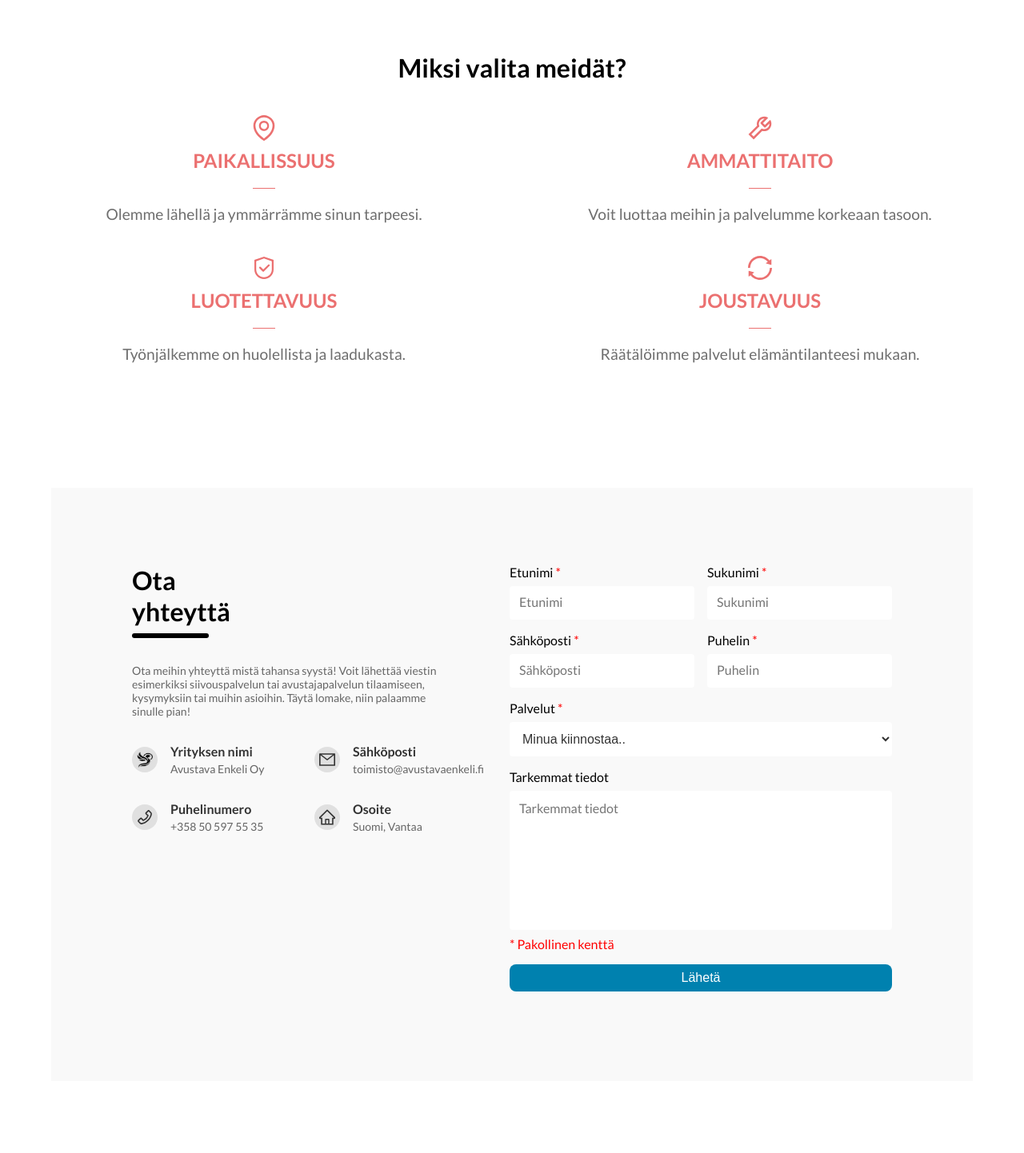
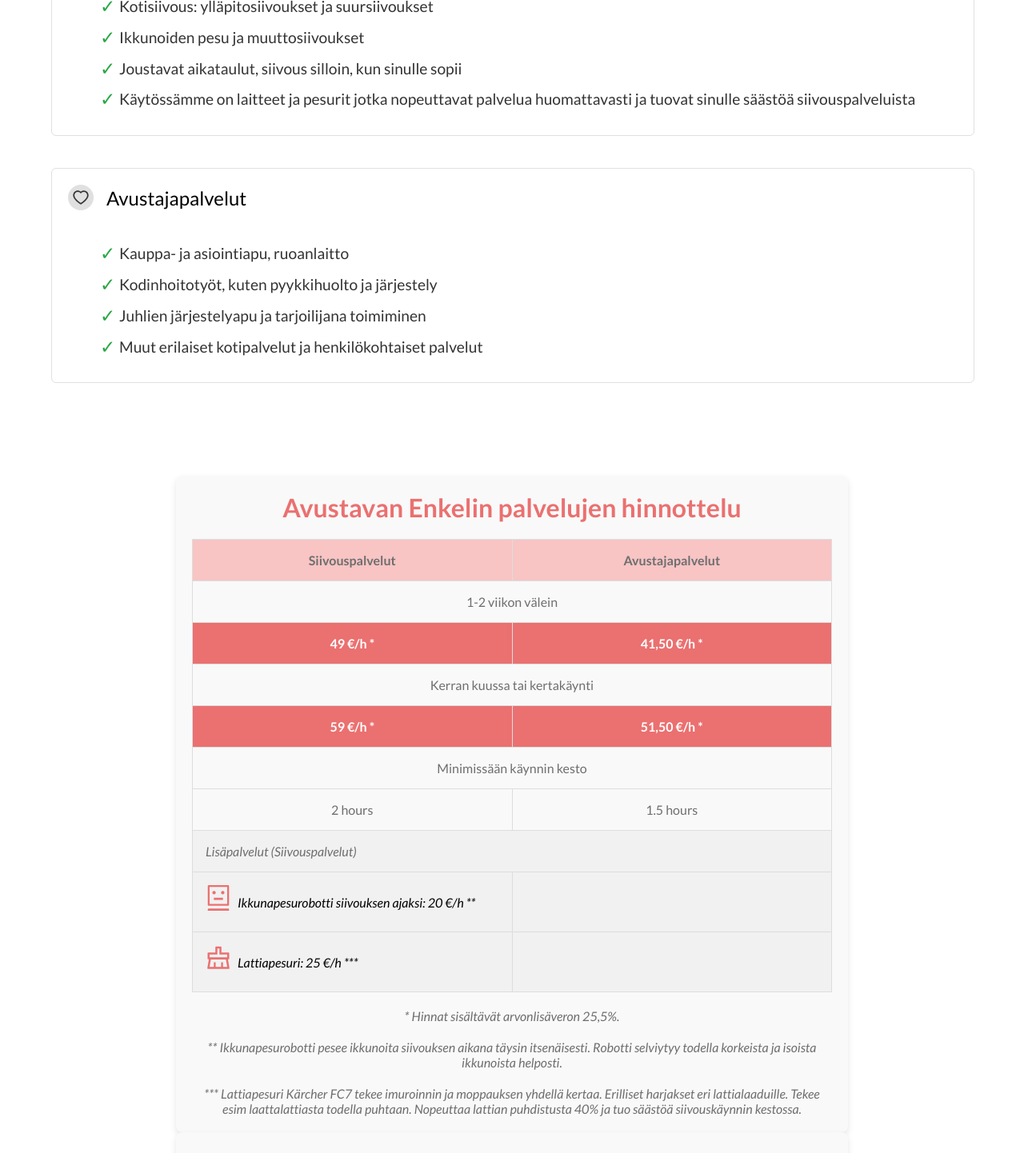
Before and after one commit to anyajegorova/avustava-enkeli, a React (Vite) app: page / in a window 1280 px wide. Shown: the part 1330-2772 px from the top of the page at 80% size. Built offline with nearby package versions, Linux system fonts and the light colour scheme.

Commit message:
non collapsible service info, cleaning duration table, pricing table

```diff
--- a/src/pages/Home.tsx
+++ b/src/pages/Home.tsx
@@ -8,6 +8,9 @@ import WhyChooseUs from '../ui/components/WhyChooseUs'
 import IntroInfoSection from '../ui/components/IntroInfoSection'
 import Footer from '../ui/components/Footer'
 import ContactForm2 from '../ui/components/ContactForm2'
+import NonCollapsible from '../ui/components/NonCollapsible'
+import Pricing from '../ui/components/Pricing'
+import CleaningDuration from '../ui/components/CleaningDuration' // Import the new component
 
 const Home = () => {
     const services = {
@@ -33,9 +36,13 @@ const Home = () => {
 
             <div className='services-container'>
                 <Title text="Palvelumme" />
-                <Collapsible title="Siivouspalvelut" bulletPoints={services.siivouspalvelut} icon={<ClearOutlined />} />
-                <Collapsible title="Avustajapalvelut" bulletPoints={services.avustajapalvelut} icon={<HeartOutlined />} />
+                {/* <Collapsible title="Siivouspalvelut" bulletPoints={services.siivouspalvelut} icon={<ClearOutlined />} />
+                <Collapsible title="Avustajapalvelut" bulletPoints={services.avustajapalvelut} icon={<HeartOutlined />} /> */}
+                <NonCollapsible title="Siivouspalvelut" bulletPoints={services.siivouspalvelut} icon={<ClearOutlined />} />
+                <NonCollapsible title="Avustajapalvelut" bulletPoints={services.avustajapalvelut} icon={<HeartOutlined />} />
             </div>
+            <Pricing />
+            <CleaningDuration /> {/* Render the new component */}
             <WhyChooseUs />
             <div className='contact-form-section-container'>
                 <ContactForm2 />
--- /dev/null
+++ b/src/ui/components/CleaningDuration.tsx
@@ -0,0 +1,56 @@
+import React from 'react'
+import '../styles/CleaningDuration.css'
+
+const CleaningDuration = () => {
+    return (
+        <div className='cleaning-duration-container'>
+            <h2>Arvio siivouksen kestoajasta</h2>
+            <table className='cleaning-duration-table'>
+                <thead>
+                    <tr>
+                        <th colSpan={2}>Asunnon koko (m²)</th>
+                        <th className='siivousaika-header' rowSpan={2}>Siivousaika</th>
+                    </tr>
+                    <tr>
+                        <th>Min</th>
+                        <th>Max</th>
+                    </tr>
+                </thead>
+                <tbody>
+                    <tr>
+                        <td>-</td>
+                        <td>60</td>
+                        <td className='siivousaika'>2h</td>
+                    </tr>
+                    <tr>
+                        <td>60</td>
+                        <td>85</td>
+                        <td className='siivousaika'>3h</td>
+                    </tr>
+                    <tr>
+                        <td>85</td>
+                        <td>110</td>
+                        <td className='siivousaika'>4h</td>
+                    </tr>
+                    <tr>
+                        <td>110</td>
+                        <td>155</td>
+                        <td className='siivousaika'>5h</td>
+                    </tr>
+                    <tr>
+                        <td>155</td>
+                        <td>200</td>
+                        <td className='siivousaika'>6h</td>
+                    </tr>
+                    <tr>
+                        <td>200</td>
+                        <td>-</td>
+                        <td className='siivousaika'>ota yhteyttä</td>
+                    </tr>
+                </tbody>
+            </table>
+        </div>
+    )
+}
+
+export default CleaningDuration
--- /dev/null
+++ b/src/ui/components/NonCollapsible.tsx
@@ -0,0 +1,28 @@
+import React from 'react'
+import '../styles/NonCollapsible.css'
+
+interface NonCollapsibleProps {
+  title: string;
+  bulletPoints: string[];
+  icon: React.ReactNode;
+}
+
+const NonCollapsible: React.FC<NonCollapsibleProps> = ({ title, bulletPoints, icon }) => {
+  return (
+    <div className="non-collapsible-container">
+      <div className="non-collapsible-header">
+        <div className="left-content">
+          <div className="icon-container">{icon}</div>
+          <span>{title}</span>
+        </div>
+      </div>
+      <ul className="non-collapsible-content">
+        {bulletPoints.map((point, index) => (
+          <li key={index}>{point}</li>
+        ))}
+      </ul>
+    </div>
+  )
+}
+
+export default NonCollapsible
--- /dev/null
+++ b/src/ui/components/Pricing.tsx
@@ -0,0 +1,58 @@
+import React from 'react';
+import '../styles/Pricing.css';
+import { RobotOutlined, ClearOutlined } from '@ant-design/icons';
+
+const Pricing = () => {
+  return (
+    <div className="pricing-container">
+      <h2>Avustavan Enkelin palvelujen hinnottelu</h2>
+      <table className="pricing-table">
+        <thead>
+          <tr>
+            <th>Siivouspalvelut</th>
+            <th>Avustajapalvelut</th>
+          </tr>
+        </thead>
+        <tbody>
+          <tr>
+            <td colSpan={2} className="center-text">1-2 viikon välein</td>
+          </tr>
+          <tr>
+            <td className="price">49 €/h *</td>
+            <td className="price">41,50 €/h *</td>
+          </tr>
+          <tr>
+            <td colSpan={2} className="center-text">Kerran kuussa tai kertakäynti</td>
+          </tr>
+          <tr>
+            <td className="price">59 €/h *</td>
+            <td className="price">51,50 €/h *</td>
+          </tr>
+          <tr>
+            <td colSpan={2} className="center-text">Minimissään käynnin kesto</td>
+          </tr>
+          <tr>
+            <td className="center-text">2 hours</td>
+            <td className="center-text">1.5 hours</td>
+          </tr>
+          <tr className="additional-service">
+            <td colSpan={2} className="center-text">Lisäpalvelut (Siivouspalvelut)</td>
+          </tr>
+          <tr className="additional-service">
+            <td><RobotOutlined className="icon" />Ikkunapesurobotti siivouksen ajaksi: 20 €/h **</td>
+            <td></td>
+          </tr>
+          <tr className="additional-service">
+            <td><ClearOutlined className="icon" />Lattiapesuri: 25 €/h ***</td>
+            <td></td>
+          </tr>
+        </tbody>
+      </table>
+      <p className="pricing-note">* Hinnat sisältävät arvonlisäveron 25,5%.</p>
+      <p className="pricing-note">** Ikkunapesurobotti pesee ikkunoita siivouksen aikana täysin itsenäisesti. Robotti selviytyy todella korkeista ja isoista ikkunoista helposti.</p>
+      <p className="pricing-note">*** Lattiapesuri Kärcher FC7 tekee imuroinnin ja moppauksen yhdellä kertaa. Erilliset harjakset eri lattialaaduille. Tekee esim laattalattiasta todella puhtaan. Nopeuttaa lattian puhdistusta 40% ja tuo säästöä siivouskäynnin kestossa.</p>
+    </div>
+  );
+};
+
+export default Pricing;
--- /dev/null
+++ b/src/ui/styles/CleaningDuration.css
@@ -0,0 +1,55 @@
+.cleaning-duration-container {
+  padding: 20px;
+  max-width: 800px;
+  margin: 0 auto;
+  background-color: #f9f9f9;
+  border-radius: 8px;
+  box-shadow: 0 4px 8px rgba(0, 0, 0, 0.1);
+}
+
+.cleaning-duration-container h2 {
+  text-align: center;
+  font-size: 2rem;
+  color: #EB7070;
+  margin-bottom: 20px;
+}
+
+.cleaning-duration-table {
+  width: 100%;
+  border-collapse: collapse;
+  margin-bottom: 20px;
+}
+
+.cleaning-duration-table th, .cleaning-duration-table td {
+  border: 1px solid #ddd;
+  padding: 16px;
+  text-align: left;
+  width: 25%;
+}
+
+.cleaning-duration-table th {
+  background-color: #f8c4c4;
+  color: #6e6e6e;
+  font-weight: bold;
+  text-align: center;
+}
+
+.cleaning-duration-table td {
+  background-color: #f9f9f9;
+  color: #6e6e6e;
+  text-align: center;
+}
+
+.cleaning-duration-table tr:hover {
+  background-color: #f1f1f1;
+}
+
+.cleaning-duration-table .siivousaika-header {
+  background-color: #EB7070;
+  color: white;
+}
+
+.cleaning-duration-table .siivousaika {
+  border: 1px solid #EB7070;
+  color: #6e6e6e;
+}
--- a/src/ui/styles/CustomButton.css
+++ b/src/ui/styles/CustomButton.css
@@ -1,5 +1,4 @@
 .custom-button {
-  flex: 1;
   background-color: #0081AF;
   color: #FFFFFF;
   border: none;
@@ -8,7 +7,6 @@
   border-radius: 8px;
   cursor: pointer;
   transition: background-color 0.3s ease;
-  width: 100%;
 }
 
 .custom-button:hover {
--- /dev/null
+++ b/src/ui/styles/NonCollapsible.css
@@ -0,0 +1,106 @@
+.non-collapsible-container {
+  width: 100%;
+  margin: 1.25rem auto;
+  border: 0.0625rem solid #e0e0e0;
+  border-radius: 0.375rem;
+  background-color: #fff;
+}
+
+.non-collapsible-header {
+  display: flex;
+  align-items: center;
+  padding: 1.25rem;
+  font-size: 1.5em;
+  font-weight: 500;
+}
+
+.non-collapsible-header .left-content {
+  display: flex;
+  align-items: center;
+}
+
+.non-collapsible-header .icon-container {
+  display: flex;
+  align-items: center;
+  justify-content: center;
+  width: 2rem;
+  height: 2rem;
+  border-radius: 50%;
+  background-color: #e0e0e0;
+  margin-right: 1rem;
+}
+
+.non-collapsible-header .icon-container svg {
+  color: #333;
+  font-size: 1.25rem;
+}
+
+.non-collapsible-content {
+  padding: 1.25rem 3.75rem;
+  color: #333333;
+}
+
+.non-collapsible-content li {
+  margin-bottom: 0.625rem;
+  font-size: 1.2em;
+  line-height: 1.5;
+  position: relative;
+  padding-left: 1.5rem;
+  list-style: none;
+}
+
+.non-collapsible-content li::before {
+  content: '\2713'; /* Check mark icon */
+  position: absolute;
+  left: 0;
+  color: #28a745; /* Green color for check mark */
+  font-size: 1.2em;
+  line-height: 1.2;
+}
+
+/* Responsive styles */
+@media (max-width: 768px) {
+  .non-collapsible-container {
+    margin: 1rem auto;
+  }
+
+  .non-collapsible-header {
+    font-size: 1.2em;
+    padding: 1rem;
+  }
+
+  .non-collapsible-content {
+    padding: 1rem 2rem;
+  }
+
+  .non-collapsible-content li {
+    font-size: 1em;
+  }
+
+  .non-collapsible-content li::before {
+    font-size: 1.2em;
+  }
+}
+
+@media (max-width: 480px) {
+  .non-collapsible-container {
+    margin: 0.75rem auto;
+  }
+
+  .non-collapsible-header {
+    font-size: 1em;
+    padding: 0.75rem;
+  }
+
+  .non-collapsible-content {
+    padding: 0.75rem 1.5rem;
+  }
+
+  .non-collapsible-content li {
+    font-size: 0.9em;
+  }
+
+  .non-collapsible-content li::before {
+    font-size: 1em;
+  }
+}
--- /dev/null
+++ b/src/ui/styles/Pricing.css
@@ -0,0 +1,72 @@
+.pricing-container {
+  padding: 20px;
+  max-width: 800px;
+  margin: 0 auto;
+  background-color: #f9f9f9;
+  border-radius: 8px;
+  box-shadow: 0 4px 8px rgba(0, 0, 0, 0.1);
+}
+
+.pricing-container h2 {
+  text-align: center;
+  font-size: 2rem;
+  color: #EB7070;
+  margin-bottom: 20px;
+}
+
+.pricing-table {
+  width: 100%;
+  border-collapse: collapse;
+  margin-bottom: 20px;
+}
+
+.pricing-table th, .pricing-table td {
+  border: 1px solid #ddd;
+  padding: 16px;
+  text-align: left;
+  width: 50%;
+}
+
+.pricing-table th {
+  background-color: #f8c4c4;
+  color: #6e6e6e;
+  font-weight: bold;
+  text-align: center;
+}
+
+.pricing-table .center-text {
+  text-align: center;
+  background-color: #f9f9f9;
+  color: #6e6e6e;
+  font-weight: normal;
+}
+
+.pricing-table .price {
+  background-color: #EB7070;
+  color: white;
+  font-weight: bold;
+  text-align: center;
+}
+
+.pricing-table .additional-service td {
+  background-color: #f1f1f1;
+  font-style: italic;
+  text-align: left;
+  padding: 16px;
+}
+
+.pricing-table tr:hover {
+  background-color: #f1f1f1;
+}
+
+.pricing-note {
+  font-style: italic;
+  color: #6e6e6e;
+  text-align: center;
+  margin-top: 20px;
+}
+
+.icon {
+  margin-right: 8px;
+  color: #EB7070;
+}
```
Also changed, not shown: src/ui/styles/Hero.css (+16 -10 lines).
